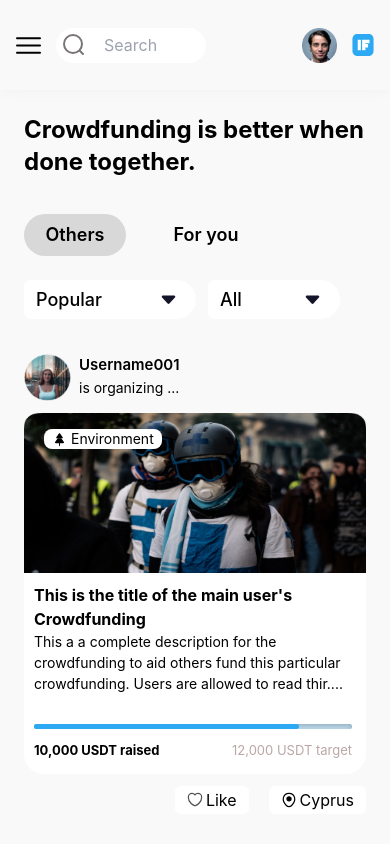
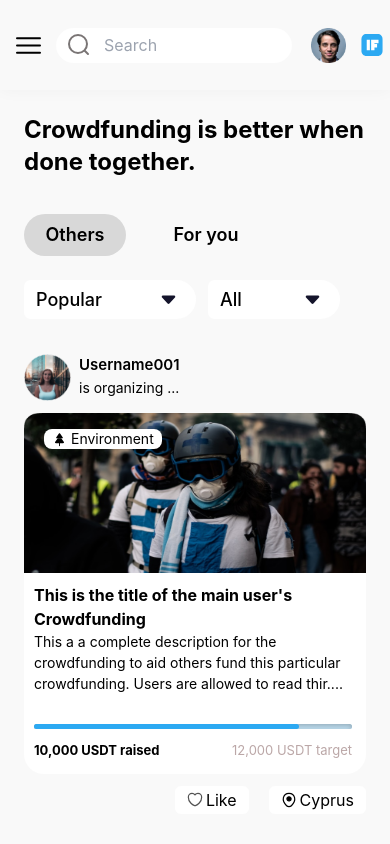
Before and after one commit to Beevibe-hq/palbucks-user-frontend, a React (Create React App) app: page / in a window 390 px wide. Shown: the top 844 px of the page. Built offline with nearby package versions, Linux system fonts and the light colour scheme.

Commit message:
Added little responsiveness, customized extra screen themes for better laptop experience

```diff
--- a/src/components/navbar/navbar.jsx
+++ b/src/components/navbar/navbar.jsx
@@ -17,7 +17,7 @@ function Navbar(){
                 <Searchbar />
             </div>
 
-            <div className = 'flex items-center gap-[15px] md:gap-4'>
+            <div className = 'flex items-center gap-[15px] md:gap-4 lg:gap-8'>
                 <img src={notificationsicon} alt="notifications icon" className = 'hidden md:block w-[23px]' />
                 <img src={userimg} alt="user avatar" className='w-[28px] phones:w-[35px] md:w-[40px]' />
                 <img src={applogo} alt="Palbucks logo" className = "block w-[19px] phones:w-[22px] md:hidden" />
--- a/src/components/searchbar/searchbar.jsx
+++ b/src/components/searchbar/searchbar.jsx
@@ -8,7 +8,7 @@ function Searchbar(){
     })
 
     return(
-        <input type="search" className="w-[150px] md:w-[250px] h-[30px] phones:h-[35px] lg:w-[345px] lg:h-[32px] xl:w-[380px] xl:h-[39px]
+        <input type="search" className="fold:w-[150px] phones:w-[80%] md:w-[250px] h-[30px] phones:h-[35px] lg:w-[345px] lg:h-[32px] xl:w-[380px] xl:h-[39px]
         text-[16px] pl-12 text-[#7A7575] bg-[image:url('./images/search.svg')] bg-[left_calc(5%)_top_calc(50%)] bg-no-repeat outline-0 rounded-3xl"
         placeholder= {isMobile ? 'Search':'Search for campaign or user'} />
     )
--- a/tailwind.config.js
+++ b/tailwind.config.js
@@ -1,19 +1,21 @@
 /** @type {import('tailwindcss').Config} */
+
+const { screens } = require('tailwindcss/defaultTheme')
+
 module.exports = {
   content: [
     "./src/**/*.{js,jsx,ts,tsx}",
   ],
   theme: {
-    extend: {
       screens:{
         'fold':'270px',
         'phones':'350px',
         'xphones':'400px',
         'smlaptops':'1100px',
         'mdlaptops':'1230px',
-        'lglaptops':'1280px'
+        'lglaptops':'1280px',
+        ...screens
       }
-    },
   },
   plugins: [],
 }
```
